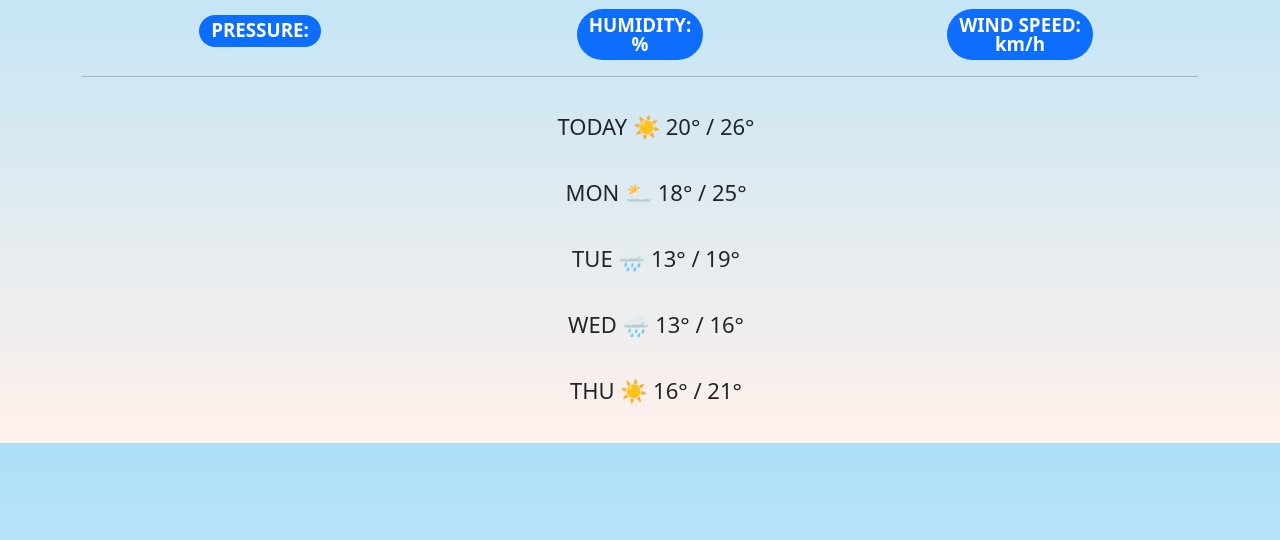
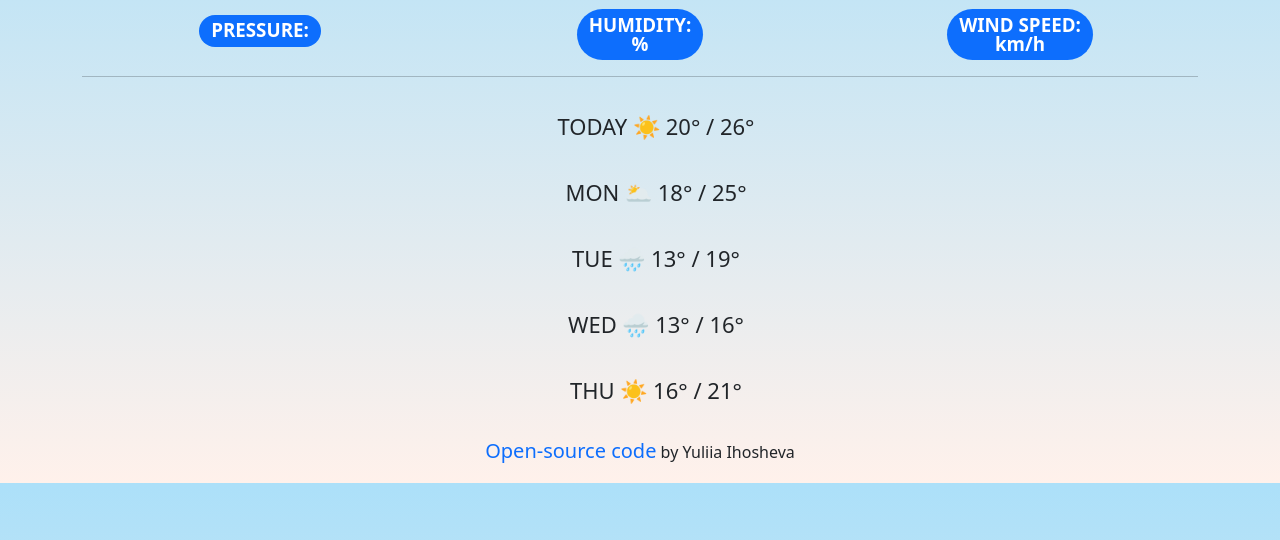
Before and after one commit to IYuliia/weather-app-project, a plain HTML site: page index.html in a window 1280 px wide. Shown: the part 196-736 px from the top of the page. Drawn offline with nearby package versions, Linux system fonts and the light colour scheme; no server answers.

Commit message:
added a bottom link to my github

```diff
--- a/index.html
+++ b/index.html
@@ -102,5 +102,7 @@
       </ul>
     </div>
     <script src="src/index.js"></script>
+     <h6> <a href="https://github.com/IYuliia/weather-app-project.git" target="_blank" rel="noopener noreferrer" >Open-source code</a> by Yuliia Ihosheva </h6>
   </body>
+
 </html>
```
